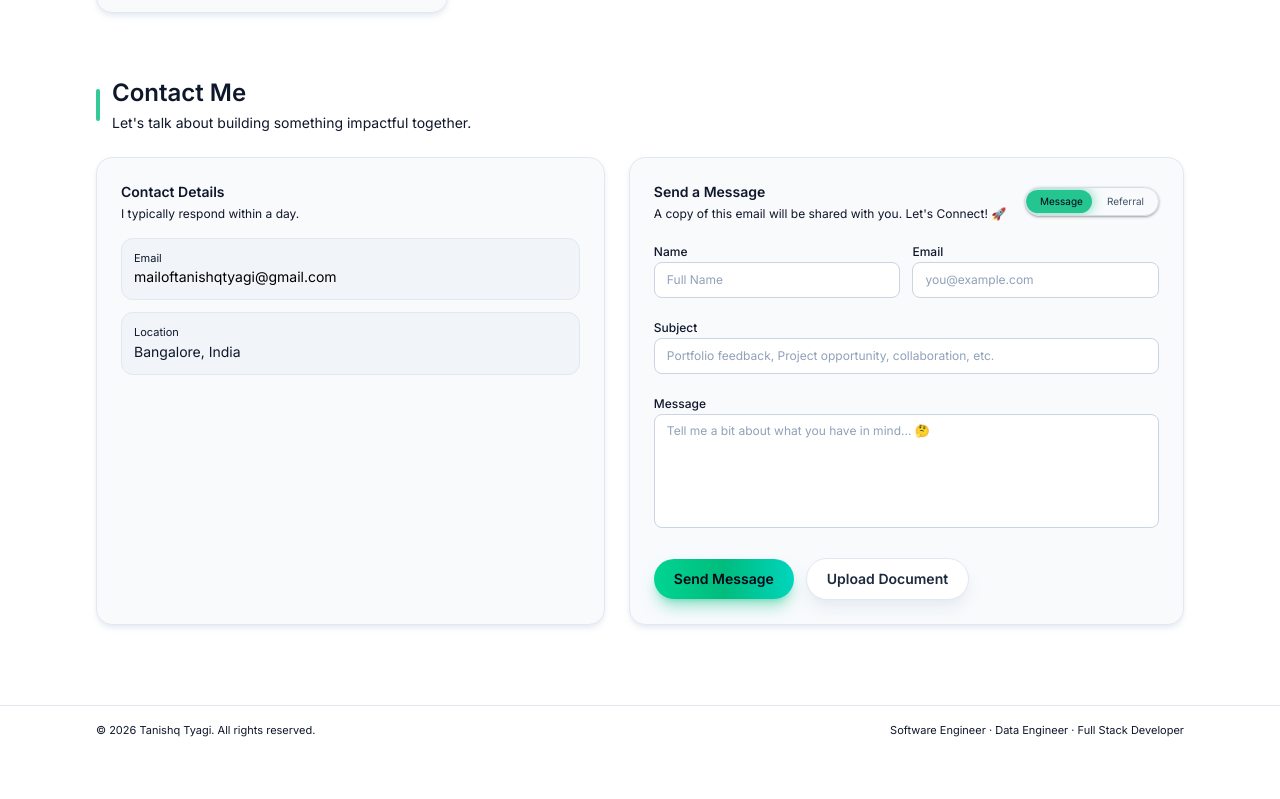
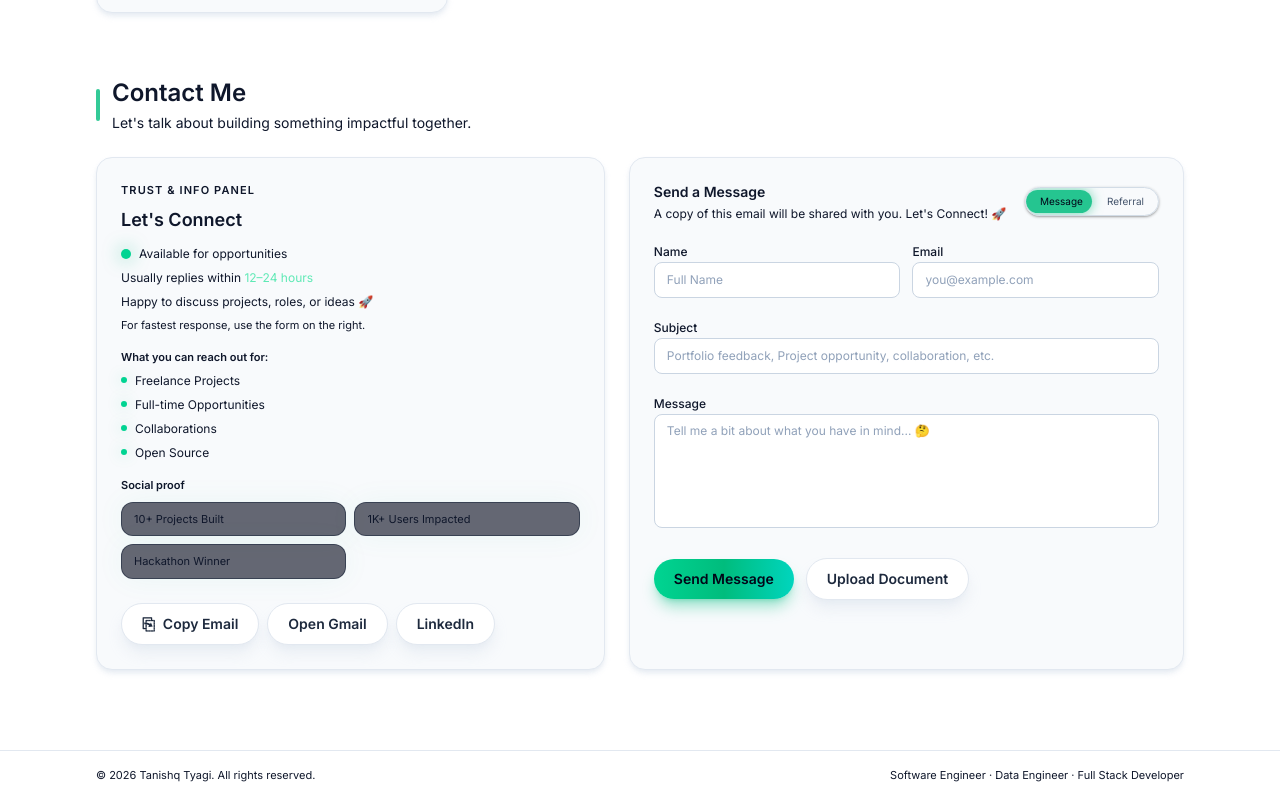
Before and after one commit to Tanishq6210/tanishqtyagi.in, a Next.js app: page / in a window 1280 px wide. Shown: the part 2858-3657 px from the top of the page. Before the commit the page ends 3612 px from the top, so only its background shows below. Built offline with nearby package versions, Linux system fonts and the light colour scheme; no server answers.

Commit message:
Added new contact component changes

```diff
--- a/src/app/page.tsx
+++ b/src/app/page.tsx
@@ -716,6 +716,7 @@ function ContactSection() {
   const [errorMessage, setErrorMessage] = useState<string | null>(null);
   const [resumeFile, setResumeFile] = useState<File | null>(null);
   const [turnstileToken, setTurnstileToken] = useState<string | null>(null);
+  const [isEmailCopied, setIsEmailCopied] = useState(false);
   const errorRef = useRef<HTMLDivElement | null>(null);
   const formRef = useRef<HTMLFormElement | null>(null);
   const pendingSubmissionRef = useRef(false);
@@ -814,6 +815,59 @@ function ContactSection() {
 
   const isReferral = mode === "referral";
 
+  async function copyEmailToClipboard() {
+    const email = profile.email;
+    try {
+      if (navigator?.clipboard?.writeText) {
+        await navigator.clipboard.writeText(email);
+      } else {
+        throw new Error("Clipboard API not available");
+      }
+
+      setIsEmailCopied(true);
+      showNotification({
+        message: "Email copied",
+        description: "Paste it anywhere you like.",
+        type: "success",
+        durationMs: 3000,
+      });
+
+      window.setTimeout(() => setIsEmailCopied(false), 1600);
+    } catch {
+      try {
+        // Fallback for older browsers / restricted environments.
+        const textarea = document.createElement("textarea");
+        textarea.value = email;
+        textarea.setAttribute("readonly", "true");
+        textarea.style.position = "fixed";
+        textarea.style.top = "-1000px";
+        textarea.style.left = "-1000px";
+        document.body.appendChild(textarea);
+        textarea.select();
+
+        const ok = document.execCommand("copy");
+        document.body.removeChild(textarea);
+        if (!ok) throw new Error("Copy command failed");
+
+        setIsEmailCopied(true);
+        showNotification({
+          message: "Email copied",
+          description: "Paste it anywhere you like.",
+          type: "success",
+          durationMs: 3000,
+        });
+        window.setTimeout(() => setIsEmailCopied(false), 1600);
+      } catch {
+        showNotification({
+          message: "Copy failed",
+          description: "Please copy the email address manually.",
+          type: "error",
+          durationMs: 4000,
+        });
+      }
+    }
+  }
+
   async function submitForm(form: HTMLFormElement, token: string) {
     const formData = new FormData(form);
 
@@ -904,36 +958,130 @@ function ContactSection() {
         </div>
       </div>
       <motion.div
-        className="grid gap-6 lg:grid-cols-[minmax(0,1.1fr)_minmax(0,1.2fr)]"
+        className="grid gap-6 md:grid-cols-2 lg:grid-cols-[minmax(0,1.1fr)_minmax(0,1.2fr)]"
         initial="hidden"
         whileInView="visible"
         viewport={{ amount: 0.2 }}
         transition={{ staggerChildren: 0.12 }}
       >
-        <motion.div className="card space-y-4" variants={cardVariants}>
+        <motion.div
+          className="card space-y-4 opacity-90 bg-slate-900/45 shadow-black/20 backdrop-blur-xl hover:opacity-100 hover:-translate-y-0.5 hover:border-emerald-500/55 hover:bg-slate-900/75 hover:shadow-emerald-500/12"
+          variants={cardVariants}
+        >
           <div>
-            <h3 className="text-sm font-semibold text-slate-100">
-              Contact Details
+            <p className="text-[11px] font-semibold uppercase tracking-widest text-slate-400">
+              Trust & Info Panel
+            </p>
+            <h3 className="mt-2 text-lg font-semibold text-slate-50">
+              Let's Connect
             </h3>
-            <p className="mt-1 text-xs text-slate-400">
-              I typically respond within a day.
-            </p>
+            <div className="mt-3 space-y-2 text-xs text-slate-200">
+              <div className="flex items-center gap-2">
+                <span className="h-2.5 w-2.5 rounded-full bg-emerald-400 shadow-[0_0_18px_rgba(16,185,129,0.65)]" />
+                <span>Available for opportunities</span>
+              </div>
+              <p>
+                Usually replies within{" "}
+                <span className="text-emerald-300">12–24 hours</span>
+              </p>
+              <p className="text-slate-300">
+                Happy to discuss projects, roles, or ideas 🚀
+              </p>
+              <p className="text-[11px] text-slate-400">
+                For fastest response, use the form on the right.
+              </p>
+            </div>
           </div>
-          <div className="space-y-3 text-xs text-slate-200">
-            <div className="rounded-xl border border-slate-800/60 bg-slate-950/80 p-3">
-              <p className="text-[11px] text-slate-400">Email</p>
+
+          <div>
+            <h4 className="text-[11px] font-semibold text-slate-300">
+              What you can reach out for:
+            </h4>
+            <ul className="mt-2 space-y-2">
+              {[
+                "Freelance Projects",
+                "Full-time Opportunities",
+                "Collaborations",
+                "Open Source",
+              ].map((item) => (
+                <li
+                  key={item}
+                  className="flex items-start gap-2 text-xs text-slate-200"
+                >
+                  <span className="mt-1 h-1.5 w-1.5 flex-shrink-0 rounded-full bg-emerald-400 shadow-[0_0_14px_rgba(16,185,129,0.35)]" />
+                  <span>{item}</span>
+                </li>
+              ))}
+            </ul>
+          </div>
+
+          <div>
+            <h4 className="text-[11px] font-semibold text-slate-300">
+              Social proof
+            </h4>
+            <div className="mt-2 grid gap-2 sm:grid-cols-2">
+              {[
+                "10+ Projects Built",
+                "1K+ Users Impacted",
+                "Hackathon Winner",
+              ].map((stat) => (
+                <div
+                  key={stat}
+                  className="rounded-xl border border-slate-800/60 bg-slate-950/60 px-3 py-2 text-[11px] text-slate-100 shadow-[0_0_30px_rgba(16,185,129,0.06)]"
+                >
+                  {stat}
+                </div>
+              ))}
+            </div>
+          </div>
+
+          <div>
+            <div className="flex flex-wrap gap-2 pt-2">
+              <motion.button
+                type="button"
+                whileTap={{ scale: 0.98 }}
+                animate={
+                  isEmailCopied
+                    ? { scale: 1.01, boxShadow: "0 0 40px rgba(16,185,129,0.25)" }
+                    : undefined
+                }
+                transition={{ duration: 0.18 }}
+                onClick={() => {
+                  void copyEmailToClipboard();
+                }}
+                className={`btn-secondary ${
+                  isEmailCopied
+                    ? "border-emerald-500/70 bg-emerald-500/10 text-emerald-200 hover:text-emerald-100"
+                    : ""
+                }`}
+              >
+                <span className="inline-flex items-center gap-2">
+                  <span className="text-base leading-none">
+                    {isEmailCopied ? "✓" : "⎘"}
+                  </span>
+                  <span>{isEmailCopied ? "Email Copied" : "Copy Email"}</span>
+                </span>
+              </motion.button>
+
               <a
-                href={`mailto:${profile.email}`}
-                className="mt-0.5 block text-sm text-emerald-300 hover:text-emerald-200"
+                href={`https://mail.google.com/mail/?view=cm&fs=1&to=${encodeURIComponent(
+                  profile.email,
+                )}`}
+                target="_blank"
+                rel="noopener noreferrer"
+                className="btn-secondary"
               >
-                {profile.email}
+                Open Gmail
               </a>
-            </div>
-            <div className="rounded-xl border border-slate-800/60 bg-slate-950/80 p-3">
-              <p className="text-[11px] text-slate-400">Location</p>
-              <p className="mt-0.5 text-sm text-slate-200">
-                {profile.location}
-              </p>
+
+              <a
+                href={profile.linkedin}
+                target="_blank"
+                rel="noopener noreferrer"
+                className="btn-secondary"
+              >
+                LinkedIn
+              </a>
             </div>
           </div>
         </motion.div>
```
